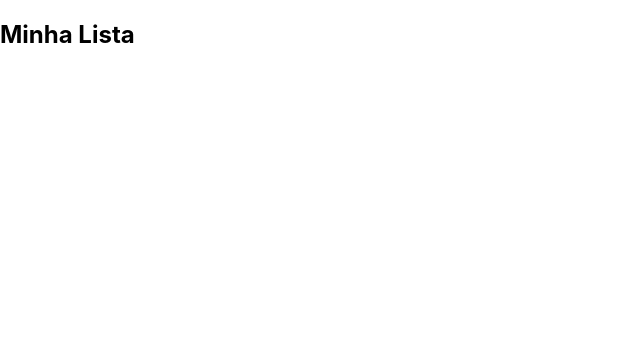
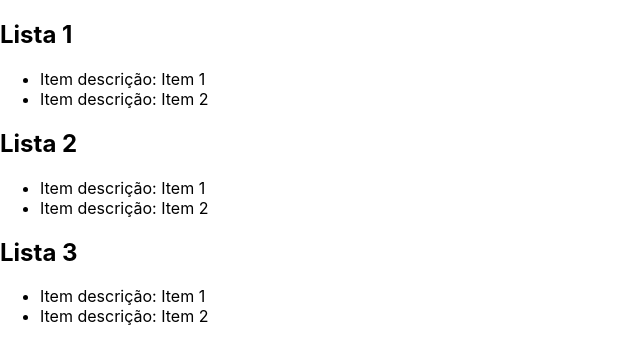
Before and after one commit to Luan029/Desenvolvimento-Web-com-Django-e-React, a React (Create React App) app in the folder frontend/: page / in a window 1280 px wide. Shown: the top 364 px of the page, without its empty margins (0-640 px from the left). Built offline with nearby package versions, Linux system fonts and the light colour scheme; no server answers.

Commit message:
aprendi e consegui integrar o frontend com a API do backend

```diff
--- a/frontend/src/App.js
+++ b/frontend/src/App.js
@@ -1,12 +1,13 @@
 import React from 'react';
 // import { BrowserRouter as Router, Routes, Route } from "react-router-dom";
 import './App.css';
-import List from './components/list/List';
+import UserList from './components/userLists/UserLists';
+// import List from './components/list/List';
 
 
 function App() {
   return (
-    <List/>
+    <UserList/>
   );
 }
 
--- a/frontend/src/components/item/Itens.jsx
+++ b/frontend/src/components/itens/Item.jsx
@@ -1,8 +1,8 @@
 import React from "react";
-const Item = () => {
+const Item = (props) => {
     return(
         <React.Fragment>
-            <h2>Meu item</h2>
+                <li>Item descrição: {props.name}</li>
         </React.Fragment>
     )
 }
--- a/frontend/src/components/list/List.jsx
+++ b/frontend/src/components/list/List.jsx
@@ -1,8 +1,14 @@
 import React from "react";
-const List = () => {
+import Item from "../itens/Item";
+
+const List = (props) => {
     return(
         <React.Fragment>
-            <h2>Minha Lista</h2>
+            <h2>{props.listName}</h2>
+            <ul>
+                <Item name={'Item 1'} />
+                <Item name={'Item 2'} />
+            </ul>
         </React.Fragment>
     )
 }
--- /dev/null
+++ b/frontend/src/components/userLists/UserLists.jsx
@@ -0,0 +1,24 @@
+import React from "react";
+import List from "../list/List";
+class UserList extends React.Component{
+    state = { lists: null, loading: true}
+    async componentDidMount(){
+        let url = 'http://127.0.0.1:8000/list/'
+        const response = await fetch(url)
+        const data = await response.json()
+        console.log(data)
+        this.setState({lists: data, loading: false})
+    }
+    render(){
+        return(
+            <React.Fragment>
+                <section className="Listas">
+                    <List listName={"Lista 1"} />
+                    <List listName={"Lista 2"} />
+                    <List listName={"Lista 3"} />
+                </section>
+            </React.Fragment>
+        )
+    }
+}
+export default UserList
```
Also changed, not shown: 2 other files (tests, documents, lock files or other folders).
